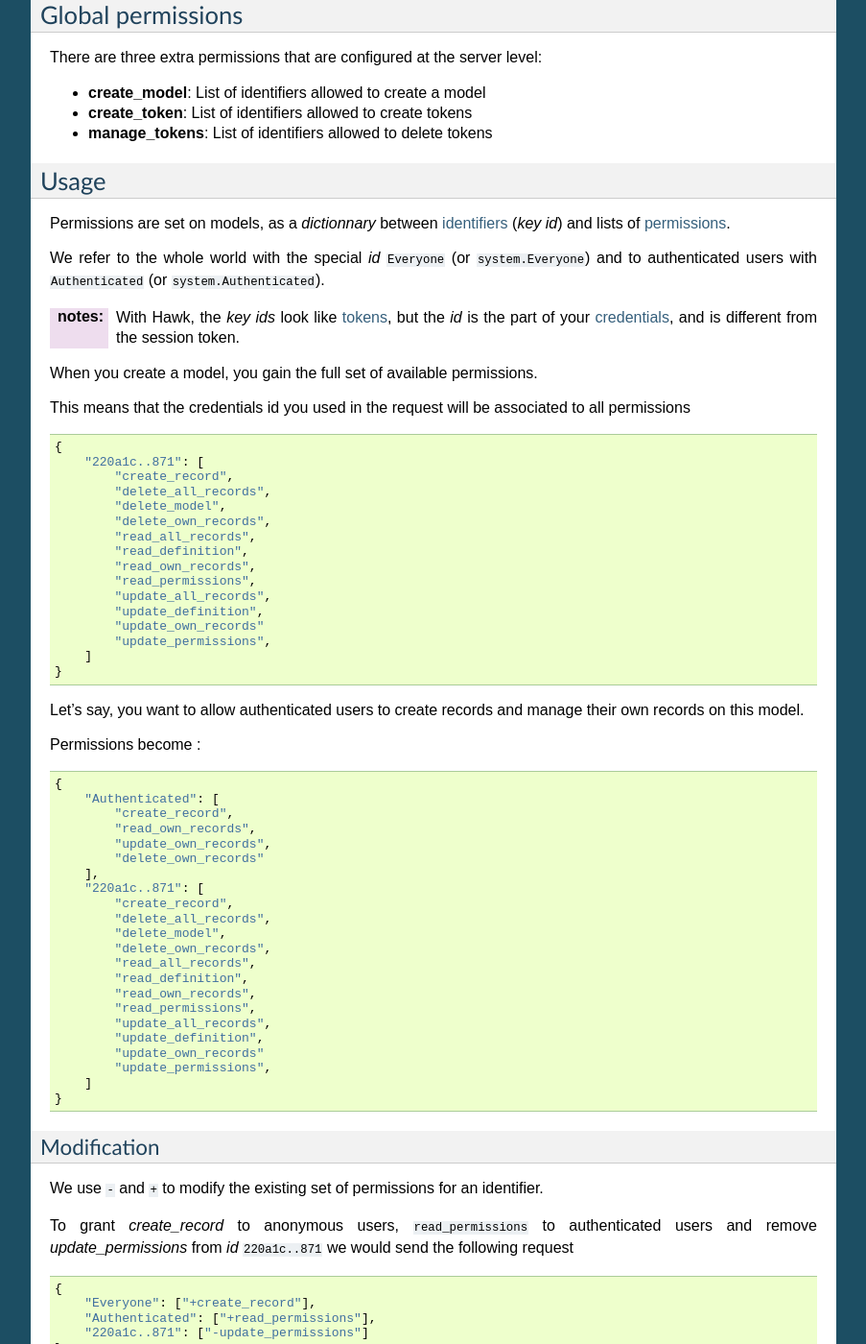
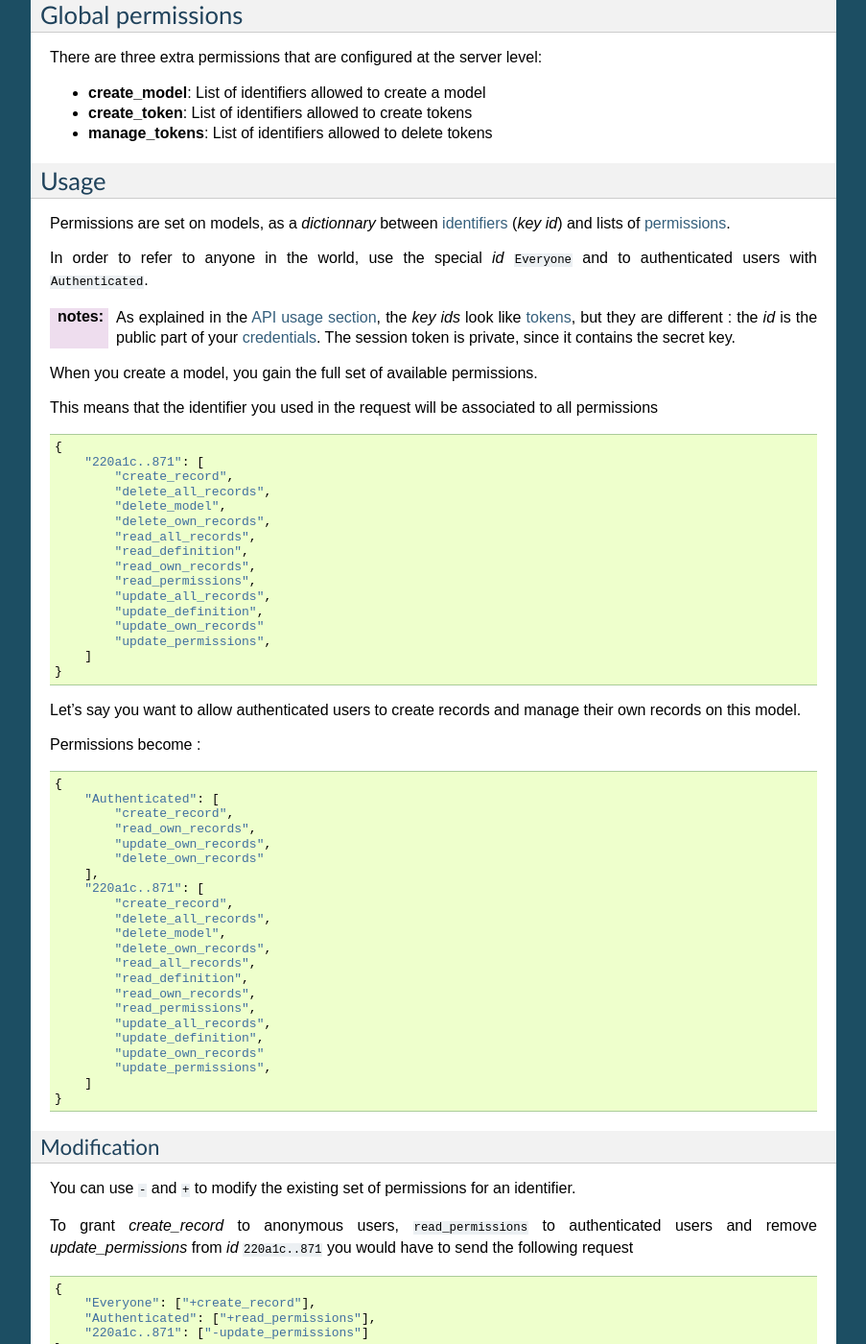
Before and after one commit to spiral-project/daybed, a Sphinx documentation site: the page built from docs/source/permissions.rst, in a window 1280 px wide and 1400 px high, scrolled down 819 px. Shown: the whole window at 96% size, without its empty margins (198-1101 px from the left). Built offline with Sphinx 7.4.7, drawn with Linux system fonts in a browser that asks for light colours; some of the changed text lies outside the part shown.

Commit message:
@ametaireau review

```diff
--- a/docs/source/install.rst
+++ b/docs/source/install.rst
@@ -86,7 +86,7 @@ Two steps setup
 
 .. note::
 
-    We use Docker links, available in version 0.11+.
+    You shall use `Docker links`_, available in version 0.11+.
 
 Run a CouchDB_ instance::
 
--- a/docs/source/permissions.rst
+++ b/docs/source/permissions.rst
@@ -64,18 +64,20 @@ Usage
 Permissions are set on models, as a *dictionnary* between :term:`identifiers` (*key id*)
 and lists of :term:`permissions`.
 
-We refer to the whole world with the special *id* ``Everyone`` (or ``system.Everyone``)
-and to authenticated users with ``Authenticated`` (or ``system.Authenticated``).
+In order to refer to anyone in the world, use the special *id* ``Everyone``
+and to authenticated users with ``Authenticated``.
 
 :notes:
 
-    With Hawk, the *key ids* look like :term:`tokens`, but the *id* is the part of
-    your :term:`credentials`, and is different from the session token.
+    As explained in the :ref:`API usage section <usage-section>`, the
+    *key ids* look like :term:`tokens`, but they are different : the *id*
+    is the public part of your :term:`credentials`.
+    The session token is private, since it contains the secret key.
 
 
 When you create a model, you gain the full set of available permissions.
 
-This means that the credentials id you used in the request will be associated to all permissions ::
+This means that the identifier you used in the request will be associated to all permissions ::
 
     {
         "220a1c..871": [
@@ -95,7 +97,7 @@ This means that the credentials id you used in the request will be associated to
     }
 
 
-Let's say, you want to allow authenticated users to create records and manage
+Let's say you want to allow authenticated users to create records and manage
 their own records on this model.
 
 Permissions become :
@@ -128,12 +130,12 @@ Permissions become :
 Modification
 ------------
 
-We use ``-`` and ``+`` to modify the existing set of permissions for an
+You can use ``-`` and ``+`` to modify the existing set of permissions for an
 identifier.
 
 To grant `create_record` to anonymous users, ``read_permissions`` to
 authenticated users and remove `update_permissions` from *id* ``220a1c..871``
-we would send the following request ::
+you would have to send the following request ::
 
     {
         "Everyone": ["+create_record"],
@@ -150,7 +152,8 @@ In order to add/remove all permissions to/from somebody, use the ``ALL`` shortcu
 
 :notes:
 
-    `+` is implicit, we add the permission if not specified (``ALL`` is equivalent to ``+ALL``).
+    `+` is implicit, the permission is added if not specified
+    (i.e. ``ALL`` is equivalent to ``+ALL``).
 
 
 Concrete examples
@@ -211,7 +214,8 @@ Online poll
 Everybody can answer the poll, but are not allowed to correct their answers,
 nor to see the poll results.
 
-We keep ``read_definition`` as it might be used to build the form on the client-side:
+``read_definition`` is given to everyone, as it might be used to build the
+form on the client-side:
 
 ::
 
```
Also changed, not shown: other parts of docs/source/install.rst (+1 -0 lines), docs/source/usage.rst (+10 -8 lines).
